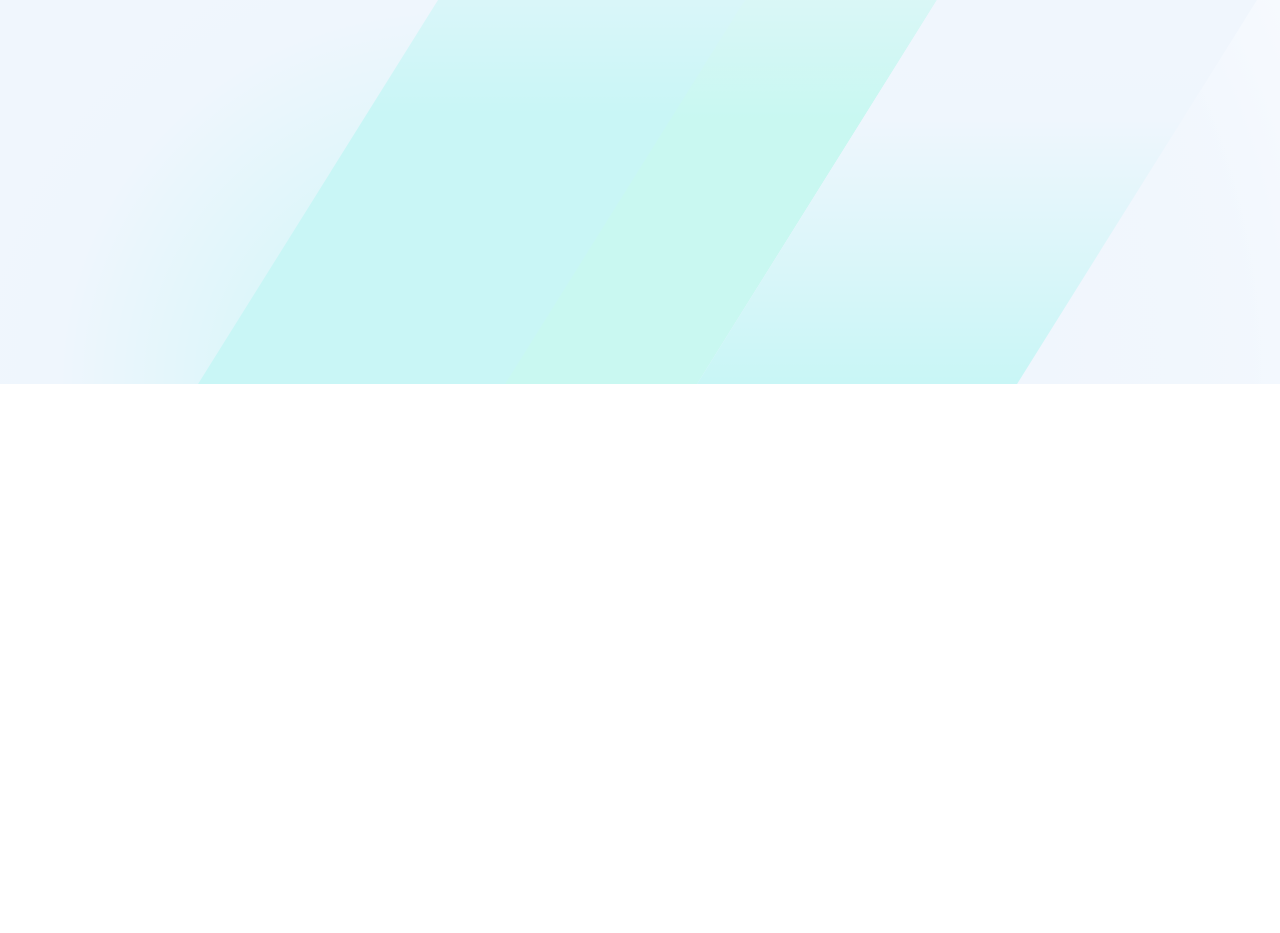
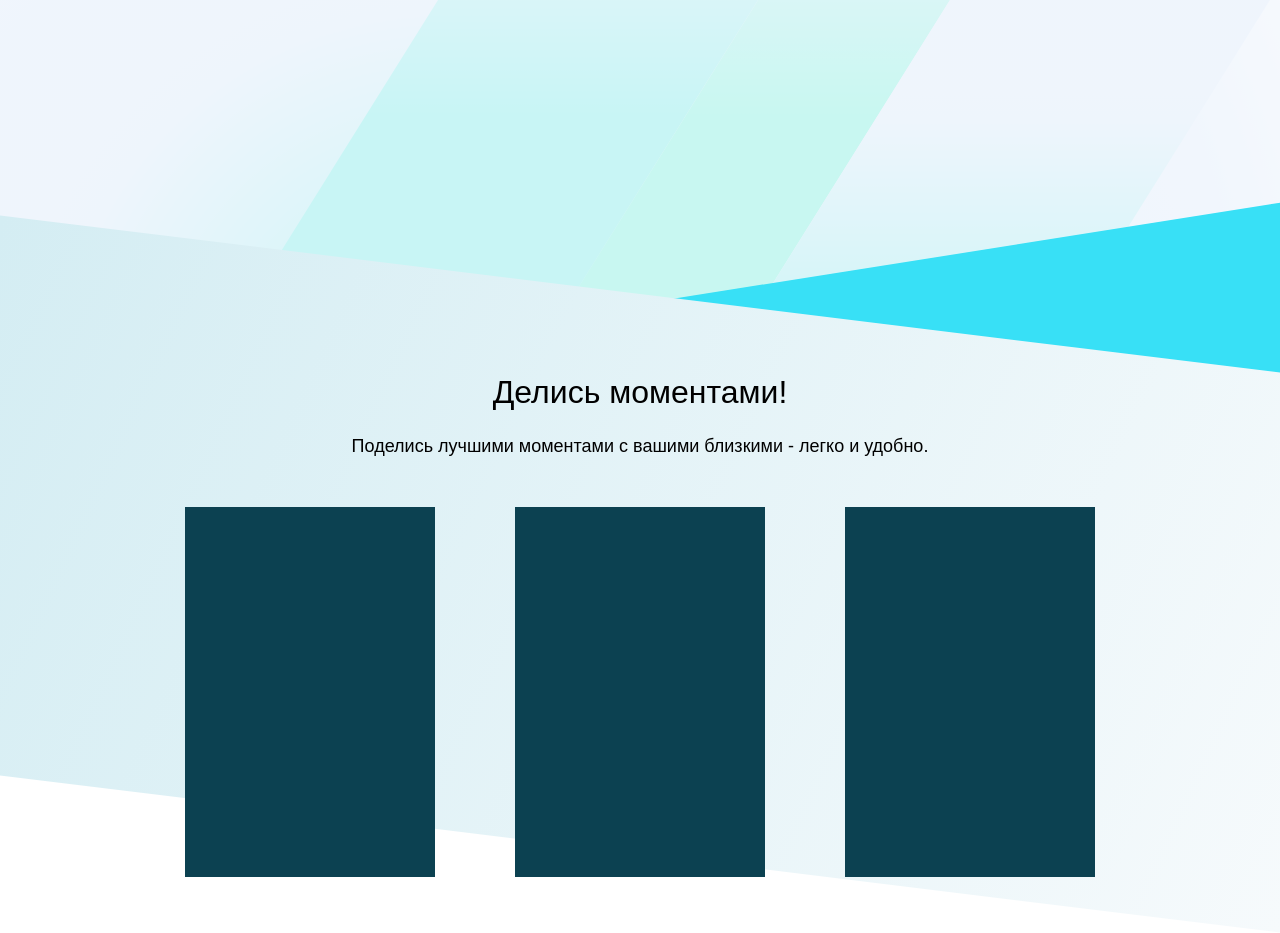
Before and after one commit to Electr0n/mytot, a React app: page / in a window 1280 px wide. Shown: the part 416-1349 px from the top of the page. Before the commit the page ends 800 px from the top, so only its background shows below. Built offline with nearby package versions, Linux system fonts and the light colour scheme.

Commit message:
Share moments

```diff
--- a/src/components/app/app.css
+++ b/src/components/app/app.css
@@ -2,16 +2,21 @@
   display: flex;
   flex-direction: column;
   width: 100%;
-  min-width: 480px;
+  min-width: 500px;
   min-height: 100vh;
   height: 100%;
 }
 .background-gradient{
+  display: flex;
+  justify-content: flex-end;
+  overflow: hidden;
   width: 100%;
-  min-height: 100vh;
+  min-width: 500px;
+  min-height: 800px;
+  width: 100%;
   height: 100%;
   opacity: 0.21;
-  position: fixed;
+  position: absolute;
   top: 0;
   background: #00d4d4;
   background: -webkit-radial-gradient(35% bottom, #00d4d4, #b4d2f5, #bfd8f6, #ffffff);
@@ -23,7 +28,6 @@
 .background-gradient__strip_first{
   width: 25%;
   height: 100%;
-  position: relative;
   left: 35%;
   -webkit-transform: skew(-32deg);
   -moz-transform: skew(-32deg);
@@ -37,7 +41,6 @@
 .background-gradient__strip_second{
   width: 15%;
   height: 100%;
-  position: absolute;
   top: 0;
   left: 59%;
   -webkit-transform: skew(-32deg);
@@ -52,7 +55,6 @@
 .background-gradient__strip_third{
   width: 25%;
   height: 100%;
-  position: absolute;
   top: 0;
   left: 74%;
   -webkit-transform: skew(-32deg);
--- a/src/components/app/app.js
+++ b/src/components/app/app.js
@@ -1,6 +1,7 @@
 import React, { Component } from 'react';
 import Header from '../header/header';
 import Promo from '../promo/promo';
+import ShareMoments from '../share-moments/share-moments';
 import './app.css';
 
 export default class App extends Component {
@@ -14,6 +15,7 @@ export default class App extends Component {
         </div>
         <Header />
         <Promo />
+        <ShareMoments />
       </div>
     );
   }
--- a/src/components/promo/promo.js
+++ b/src/components/promo/promo.js
@@ -10,9 +10,9 @@ export default class Promo extends Component{
           <div className='promo__side__description'>
             Мы поможем сохранить бесценные моменты взросления Ваших детей в фото, видео и дневниках в нашем приложении.
           </div>
-          <a href='https://play.google.com/store/apps/details?id=com.inflow.mytot'>
-            <div className='promo__side__download_link'></div>
-          </a>
+          <div className='promo__side__download_link'>
+            <a href='https://play.google.com/store/apps/details?id=com.inflow.mytot'></a>
+          </div>
         </div>
         <div className='promo__side'>
         </div>
--- /dev/null
+++ b/src/components/share-moments/share-moments.css
@@ -0,0 +1,60 @@
+.share-moments{
+  display: flex;
+  width: 100%;
+  height: 640px;
+  align-items: center;
+  justify-content: center;
+  position: relative;
+}
+.share-moments__background{
+  width: 100%;
+  height: 560px;
+  position: absolute;
+  background-color: #d4edf3;
+  -webkit-transform: skew(0deg, 7deg);
+  -moz-transform: skew(0deg, 7deg);
+  -o-transform: skew(0deg, 7deg);
+  background: #e6f4f8;
+  background: -webkit-linear-gradient(right bottom, #f6fafc, #d4edf3);
+  background: -o-linear-gradient(left top, #f6fafc, #d4edf3);
+  background: -moz-linear-gradient(left top, #f6fafc, #d4edf3);
+  background: linear-gradient(left top, #f6fafc, #d4edf3);
+  z-index: -1;
+}
+.share-moments__background_corner{
+  width: 100%;
+  height: 300px;
+  position: absolute;
+  right: 0;
+  top: 50px;
+  background-color: #38e0f6;
+  -webkit-transform: skew(0deg, -9deg);
+  -moz-transform: skew(0deg, -9deg);
+  -o-transform: skew(0deg, -9deg);
+  z-index: -1;
+}
+.share-moments__content{
+  display: flex;
+  flex-direction: column;
+  align-items: center;
+  width: 75%;
+  height: 100%;
+}
+.share-moments__content__label{
+  font-size: 32px;
+  margin-top: 120px;
+  margin-bottom: 25px;
+}
+.share-moments__content__description{
+  font-size: 18px;
+}
+.share-moments__content__images{
+  display: flex;
+  flex-direction: row;
+}
+.share-moments__content__images__item{
+  width: 250px;
+  height: 370px;
+  margin: 50px 40px;
+  background-color: #0c4151;
+}
--- /dev/null
+++ b/src/components/share-moments/share-moments.js
@@ -0,0 +1,26 @@
+import React, { Component } from 'react';
+import './share-moments.css';
+
+export default class ShareMoments extends Component{
+  render(){
+    return(
+      <div className='share-moments'>
+        <div className='share-moments__content'>
+          <div className='share-moments__content__label'>
+            Делись моментами!
+          </div>
+          <div className='share-moments__content__description'>
+            Поделись лучшими моментами с вашими близкими - легко и удобно.
+          </div>
+          <div className='share-moments__content__images'>
+            <div className='share-moments__content__images__item'></div>
+            <div className='share-moments__content__images__item'></div>
+            <div className='share-moments__content__images__item'></div>
+          </div>
+        </div>
+        <div className='share-moments__background_corner'></div>
+        <div className='share-moments__background'></div>
+      </div>
+    );
+  };
+}
```
